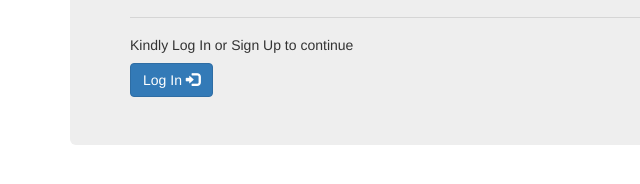
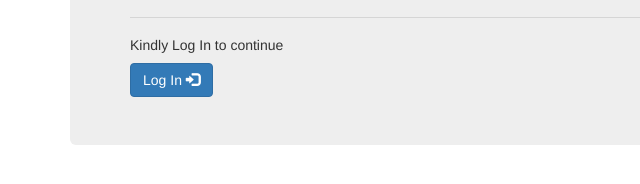
Before and after one commit to robert-kamau/Farm-Management, a plain HTML site: page index.html in a window 1280 px wide. Shown: the part 252-436 px from the top of the page, 0-640 px from the left. Drawn offline with nearby package versions, Linux system fonts and the light colour scheme.

Commit message:
Update index.html

```diff
--- a/index.html
+++ b/index.html
@@ -32,7 +32,7 @@
                 <h1 class="display-4">Welcome to Farm management</h1>
                 <p class="lead">Your one stop for easy farm management.</p>
                 <hr class="my-4">
-                <h5>Kindly Log In or Sign Up to continue</h5>
+                <h5>Kindly Log In to continue</h5>
                   <button type="button" class="btn btn-primary btn-md" data-toggle="modal" data-target="#login-modal">Log In <span class="glyphicon glyphicon-log-in"></span></button><t/>
               </div><!--jumbotron end-->
 
```
